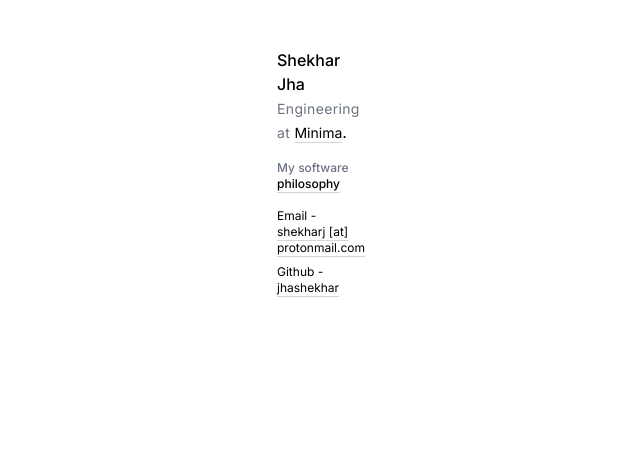
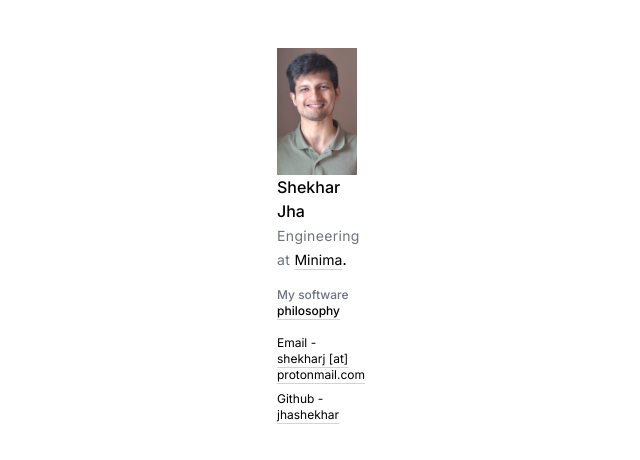
Before and after one commit to jhashekhar/my-blog, a Next.js app: page / in a window 1280 px wide. Shown: the top 460 px of the page, without its empty margins (395-1035 px from the left). Built offline with nearby package versions, Linux system fonts and the light colour scheme.

Commit message:
added pfp

```diff
--- a/app/page.tsx
+++ b/app/page.tsx
@@ -5,6 +5,7 @@ export default function Home() {
 		<div className="flex items-left mx-auto h-screen max-w-screen-md sm:pt-10 sm:text-left px-5 md:max-w-2">
 			<title>Shekhar Jha </title>
 			<div className="md:flex flex-col py-2 px-8">
+				<Image src="/pfp.png" width={80} height={80} alt="Shekhar Jha" />
 				<div>
 					<span className="font-medium text-base">Shekhar Jha</span>
 				</div>
```
Also changed, not shown: public/pfp.png (added).
